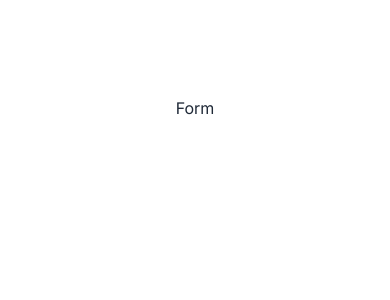
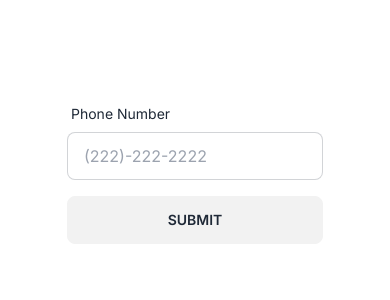
Before and after one commit to 9d8dev/twilio-nextjs, a Next.js app: page / in a window 390 px wide. Shown: the top 300 px of the page. Built offline with nearby package versions, Linux system fonts and the light colour scheme.

Commit message:
Add formatter for phone number

```diff
--- a/app/layout.js
+++ b/app/layout.js
@@ -1,17 +1,17 @@
-import './globals.css'
-import { Inter } from 'next/font/google'
+import "./globals.css";
+import { Inter } from "next/font/google";
 
-const inter = Inter({ subsets: ['latin'] })
+const inter = Inter({ subsets: ["latin"] });
 
 export const metadata = {
-  title: 'Create Next App',
-  description: 'Generated by create next app',
-}
+  title: "Create Next App",
+  description: "Generated by create next app",
+};
 
 export default function RootLayout({ children }) {
   return (
-    <html lang="en">
+    <html lang="en" data-theme="light">
       <body className={inter.className}>{children}</body>
     </html>
-  )
+  );
 }
--- a/app/page.js
+++ b/app/page.js
@@ -1,7 +1,48 @@
+"use client";
+
+import { useState } from "react";
+
 export default function Home() {
+  const [phoneNumber, setPhoneNumber] = useState("");
+
+  function formatPhoneNumber(value) {
+    if (!value) return value;
+    const phoneNumber = value.replace(/[^\d]/g, "");
+    const phoneNumberLength = phoneNumber.length;
+    if (phoneNumberLength < 4) return phoneNumber;
+    if (phoneNumberLength < 7) {
+      return `(${phoneNumber.slice(0, 3)}) ${phoneNumber.slice(3)}`;
+    }
+    return `(${phoneNumber.slice(0, 3)}) ${phoneNumber.slice(
+      3,
+      6
+    )}-${phoneNumber.slice(6, 10)}`;
+  }
+
+  const handlePhoneNumberChange = (e) => {
+    const formattedPhoneNumber = formatPhoneNumber(e.target.value);
+    setPhoneNumber(formattedPhoneNumber);
+  };
+
   return (
     <main className="flex min-h-screen flex-col items-center justify-between p-24">
-      Form
+      <form>
+        <div className="form-control w-full max-w-xs">
+          <label className="label" htmlFor="phoneNumber">
+            <span className="label-text">Phone Number</span>
+          </label>
+          <input
+            name="phoneNumber"
+            type="text"
+            placeholder="(222)-222-2222"
+            className="input input-bordered w-full max-w-xs"
+            value={phoneNumber}
+            onChange={handlePhoneNumberChange}
+            required
+          />
+        </div>
+        <button className="btn btn-wide my-4">Submit</button>
+      </form>
     </main>
   );
 }
```
